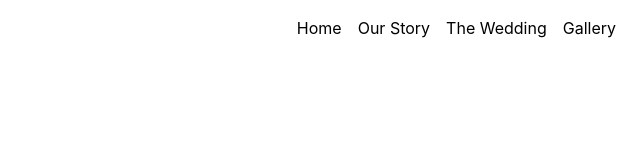
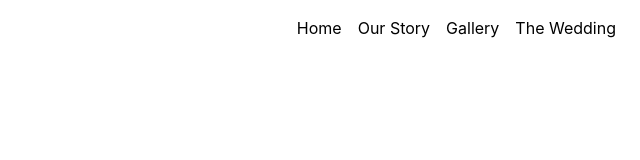
Before and after one commit to vla15/wed_demo, a React (Create React App) app: page / in a window 1280 px wide. Shown: the top 160 px of the page, without its empty margins (640-1280 px from the left). Built offline with nearby package versions, Linux system fonts and the light colour scheme.

Commit message:
refactor out the routes to a separate enums file

```diff
--- a/src/App.css
+++ b/src/App.css
@@ -5,18 +5,18 @@
 
 .content-page-enter {
   opacity: 0;
-  transform: translateX(100%);
+  transform: translateX(90%);
 }
 
 .content-page-enter-active {
   opacity: 1;
-  transform: translateX(0);
+  transform: translateX(0%);
   transition: opacity 300ms, transform 300ms;
 }
 
 .content-page-exit {
   opacity: 1;
-  transform: translateX(-50%);
+  transform: translateX(-5%);
 }
 
 .content-page-exit-active {
--- a/src/components/nav.css
+++ b/src/components/nav.css
@@ -7,3 +7,24 @@
 .navbar-toggler, .nav-link {
   color: black !important;
 }
+
+.navbar-nav-enter {
+  opacity: 0;
+  transform: scale(0.9);
+}
+
+.navbar-nav-enter-active {
+  opacity: 1;
+  transform: translateX(0);
+  transition: opacity 300ms, transform 300ms;
+}
+
+.navbar-nav-exit {
+  opacity: 1;
+}
+
+.navbar-nav-exit-active {
+  opacity: 0;
+  transform: scale(0.9);
+  transition: opacity 300ms, transform 300ms;
+}
--- a/src/components/nav.jsx
+++ b/src/components/nav.jsx
@@ -1,6 +1,7 @@
 import React, { Component } from 'react';
 import './nav.css';
 import { Link } from 'react-router-dom';
+import { routes } from '../enums/enums';
 
 class Nav extends Component {
   constructor(props) {
@@ -31,18 +32,11 @@ class Nav extends Component {
           </button>
           <div className={ 'collapse navbar-collapse ' + show } id="navbar1">
             <ul className="navbar-nav ml-auto">
-              <li className="nav-item ml-auto">
-                <Link to="/home" className="nav-link">Home</Link>
-              </li>
-              <li className="nav-item ml-auto">
-                <Link to="/story" className="nav-link">Our Story</Link>
-              </li>
-              <li className="nav-item ml-auto">
-                <Link to="/wedding" className="nav-link">The Wedding</Link>
-              </li>
-              <li className="nav-item ml-auto">
-                <Link to="/gallery" className="nav-link">Gallery</Link>
-              </li>
+              {routes.map(({ path, title }) => (
+                <li className="nav-item ml-auto" key={path}>
+                  <Link to={path} className="nav-link">{title}</Link>
+                </li>
+              ))}
             </ul>
           </div>
         </nav>
--- /dev/null
+++ b/src/enums/enums.js
@@ -0,0 +1,13 @@
+import Home from '../components/Home/home.jsx';
+import Wedding from '../components/Wedding/wedding';
+import Story from '../components/Story/story';
+import Gallery from '../components/Gallery/gallery';
+
+const routes = [
+  { path: "/home", title: 'Home', Component: Home },
+  { path: "/story", title: 'Our Story', Component: Story },
+  { path: "/gallery", title: 'Gallery', Component: Gallery },
+  { path: "/wedding", title: 'The Wedding', Component: Wedding }
+]
+
+export { routes };
```
Also changed, not shown: src/App.js (+2 -10 lines).
